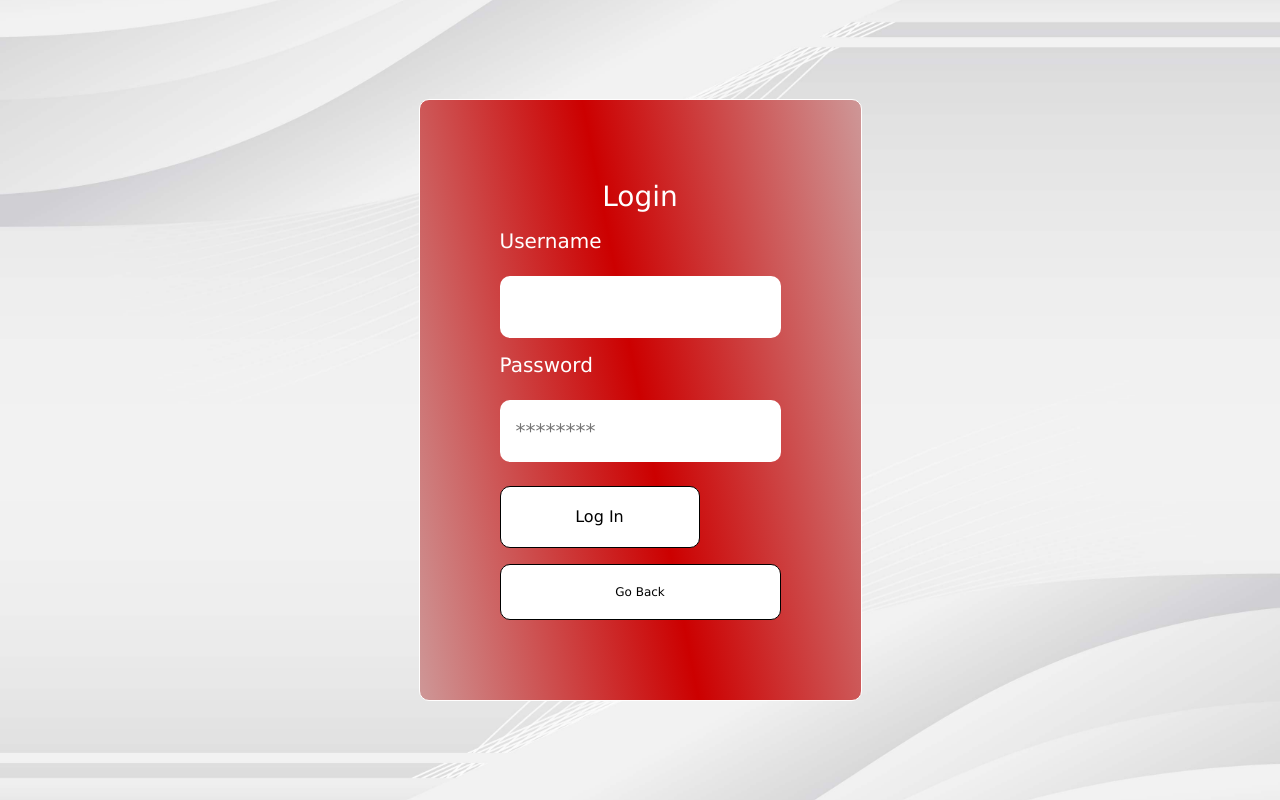
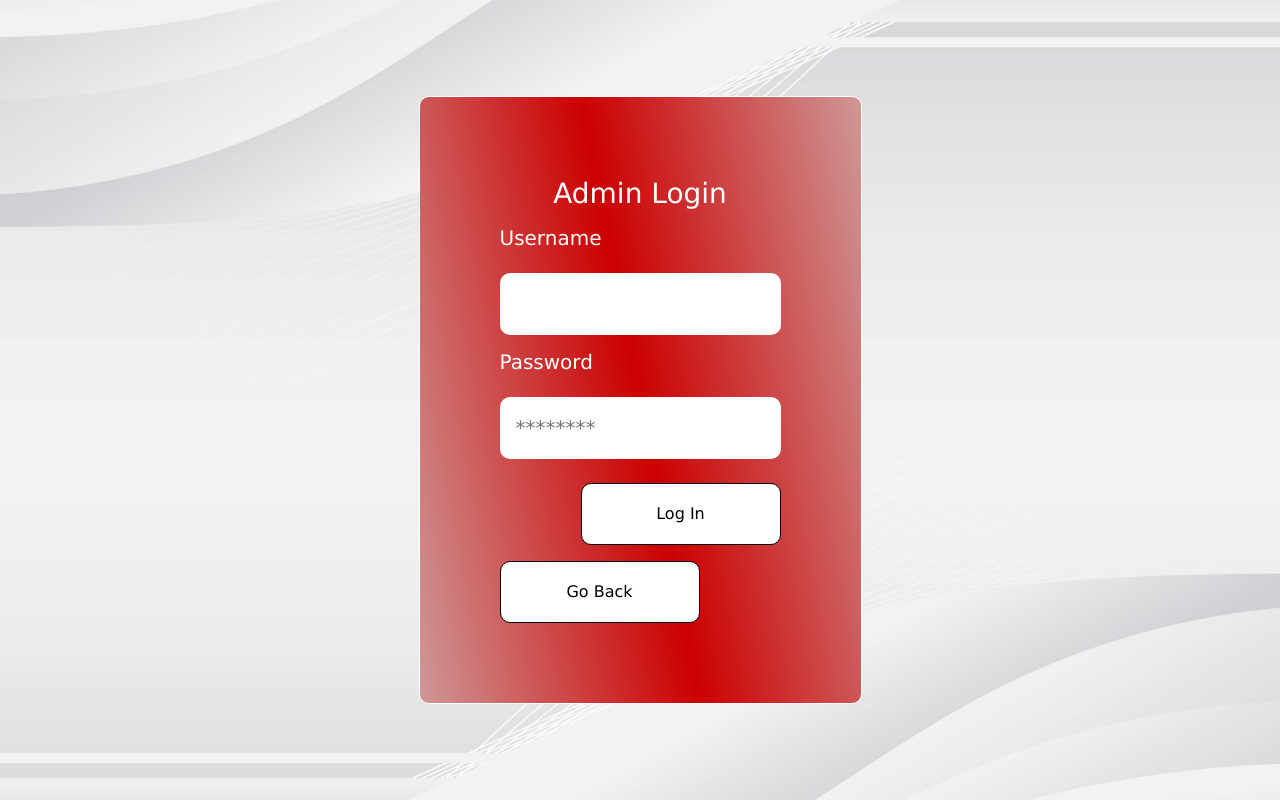
Before and after one commit to fizharoon/Globidea_Capstone, a React (Create React App) app in the folder Globidea/frontend/: page /adminsignin in a window 1280 px wide. Built offline with nearby package versions, Linux system fonts and the light colour scheme.

Commit message:
Connected login page to curator and logout to home

```diff
--- a/Globidea/frontend/src/Pages/Login.css
+++ b/Globidea/frontend/src/Pages/Login.css
@@ -45,6 +45,8 @@ button {
   cursor: pointer;
   color: #7439db;
   margin-top: 1rem; /* add margin */
+  /* top:50%; */
+  width: 100%;
 }
 
 button.goBack {
--- a/Globidea/frontend/src/Pages/Login.jsx
+++ b/Globidea/frontend/src/Pages/Login.jsx
@@ -1,9 +1,10 @@
 import React, { useState } from "react";
 import './Login.css';
+import { Link } from "react-router-dom";
 
 const login_api = async (username, password, success, fail) => {
   const response = await fetch(
-    'http://127.0.0.1:8000/api/login',
+    'http://127.0.0.1:8000/api/admin',
     {
       method: 'POST',
       headers: {
@@ -49,7 +50,7 @@ export const Login = (props) => {
 
     return (
       <div className="auth-form-container">
-      <h3>Login</h3>
+      <h3>Admin Login</h3>
       <form className="login-form" onSubmit={handleSubmit}>
         <label htmlFor="username">Username</label>
         <input
@@ -69,9 +70,11 @@ export const Login = (props) => {
           id="password"
           name="password"
         />
-        <button type="submit">Log In</button>
+        <Link to="/curatorpage">
+        <button type="submit">Log In
+        </button> </Link>
       </form>
-            <button className="goBack" onClick={handleGoBack}>Go Back</button>
+            <button  onClick={handleGoBack}>Go Back</button>
 
         </div>
     )
--- a/Globidea/frontend/src/Pages/curatorpage.js
+++ b/Globidea/frontend/src/Pages/curatorpage.js
@@ -1,6 +1,7 @@
 import React, {useState}from "react";
 import './curatorpage.css'
 // import Checkbox from "@mui/material/Checkbox";
+import { Link } from "react-router-dom";
 
 class Curator_Page extends React.Component {
     constructor(props){
@@ -195,7 +196,8 @@ class Curator_Page extends React.Component {
           // <div style={{backgroundColor: "pink"}}>
           <div>
             <h2>Curator Page<br/></h2>
-            <button className="logout">Logout</button>
+
+            <Link to="/"><button className="logout">Logout</button></Link>
             <br/>
             <div className="row">
               <div className="column">
```
